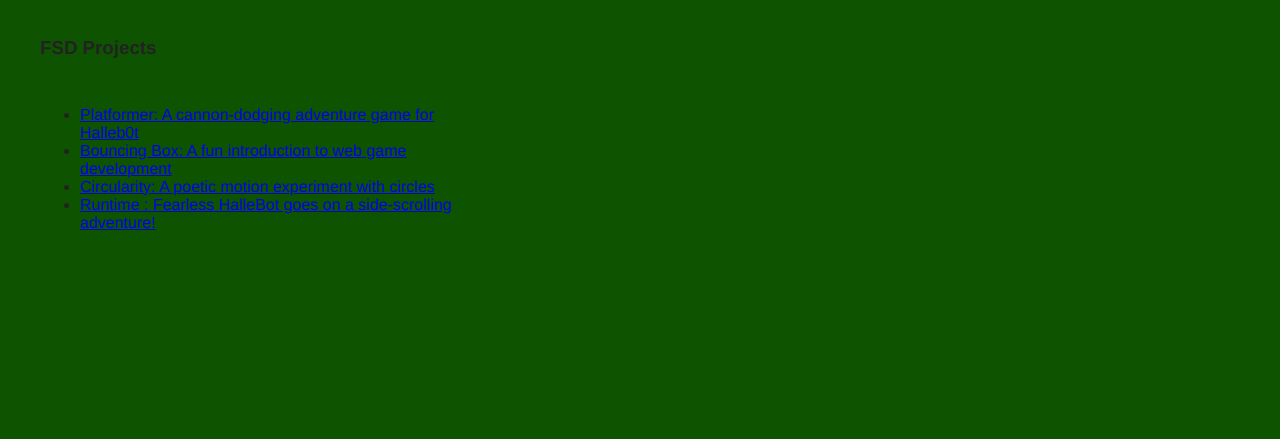
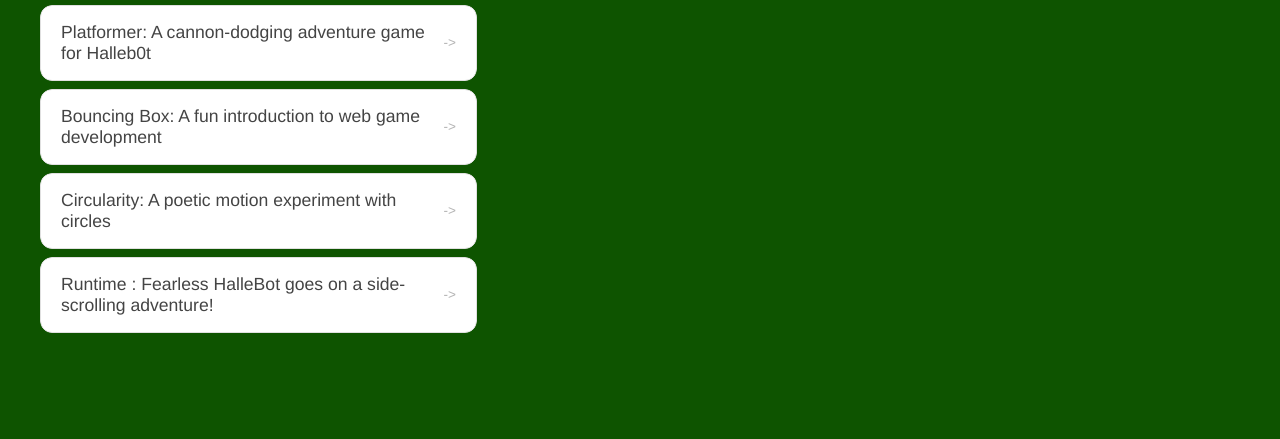
Before and after one commit to itz-algy/Algy-dev.github.io, a plain HTML site: page portfolio.html in a window 1280 px wide. Shown: the part 365-804 px from the top of the page. Drawn offline with Linux system fonts and the light colour scheme.

Commit message:
PortfolioDone

```diff
--- a/style.css
+++ b/style.css
@@ -151,3 +151,55 @@
   background: #000;
   color: #fff;
 }
+/* Portfolio styles */
+.content h1 {
+  color: black;
+}
+
+#portfolio {
+  list-style: none;
+  margin: 0;
+  padding: 0;
+  width: 100%;
+  display: flex;
+  flex-direction: column;
+  gap: 8px;
+}
+
+#portfolio li {
+  border-radius: 12px;
+  overflow: hidden;
+}
+
+#portfolio a {
+  display: flex;
+  justify-content: space-between;
+  align-items: center;
+  text-decoration: none;
+  color: #444;
+  padding: 16px 20px;
+  font-size: 1.1rem;
+  font-weight: 500;
+  background: #fff;
+  border: 1px solid #e0e0e0;
+  border-radius: 12px;
+  transition: background 0.25s ease, color 0.25s ease, transform 0.25s ease;
+}
+
+#portfolio a:hover {
+  background: #000;
+  color: #fff;
+  transform: translateX(4px);
+}
+
+#portfolio a::after {
+  content: "->";
+  font-size: 0.85rem;
+  opacity: 0.4;
+  transition: opacity 0.25s ease;
+  white-space: nowrap;
+}
+
+#portfolio a:hover::after {
+  opacity: 1;
+}
```
Also changed, not shown: index.html (+13 -1 lines).
